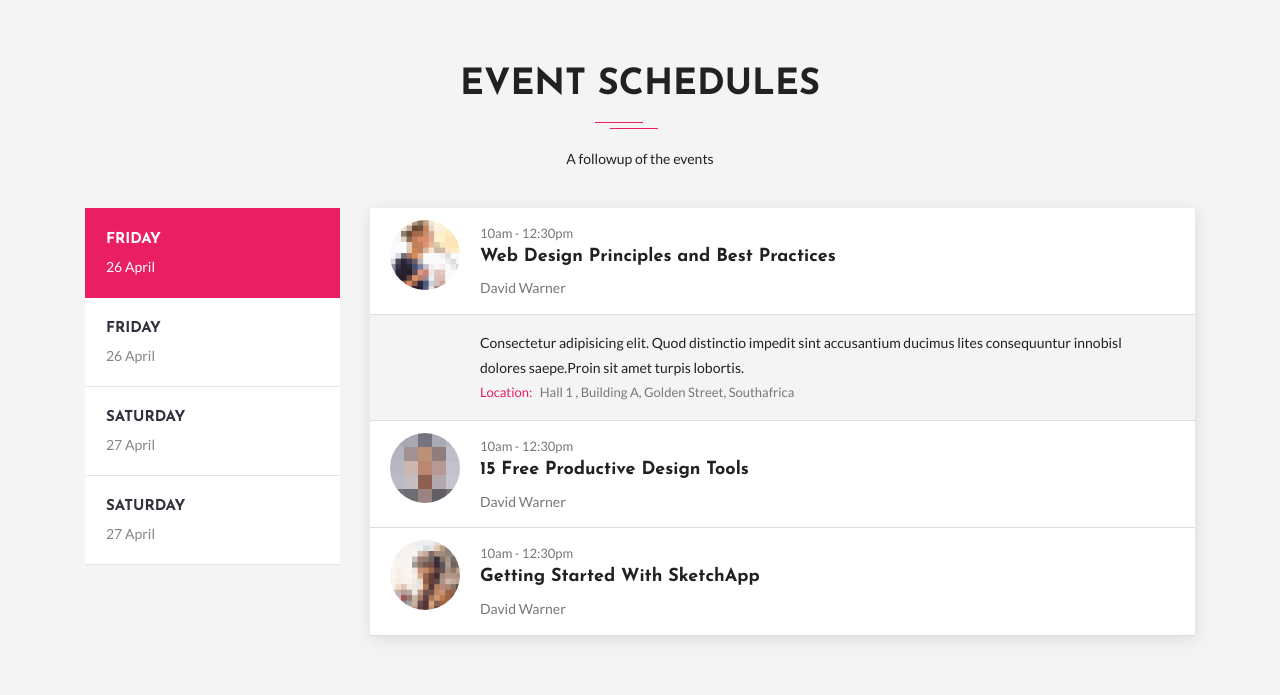
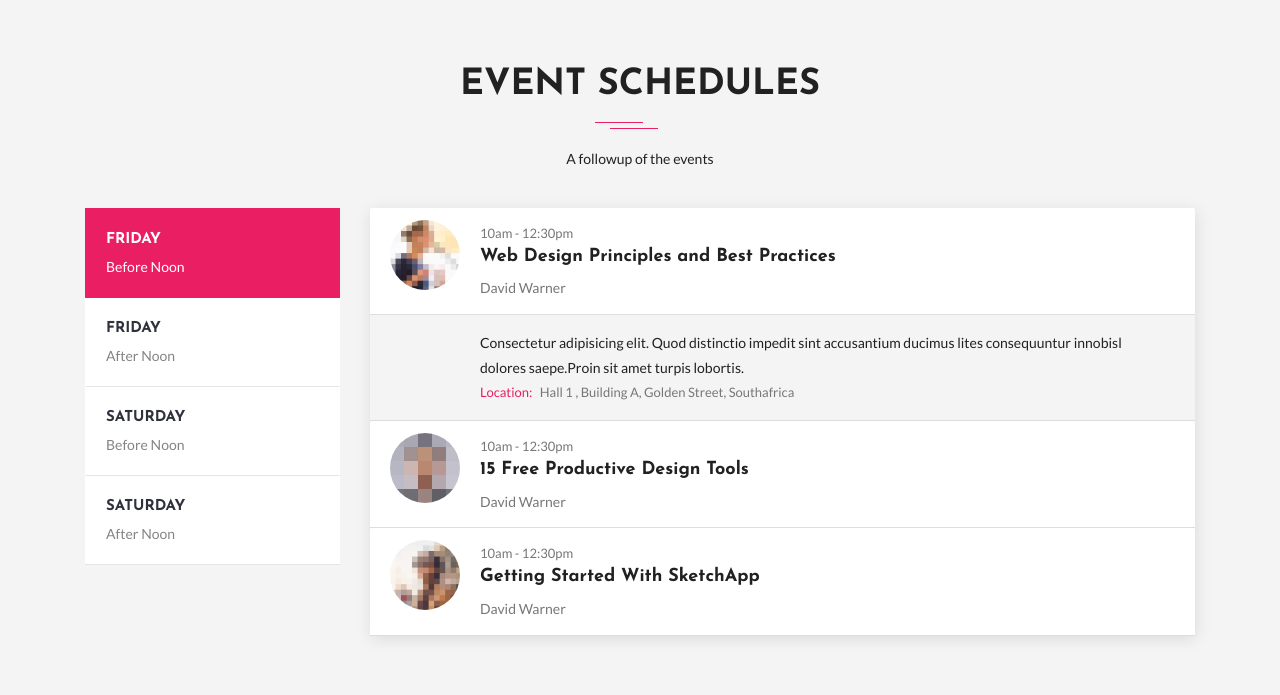
Before and after one commit to ayushnagar123/jiit-seminar-19, a PHP site: page / in a window 1280 px wide. Shown: the part 2728-3423 px from the top of the page. Run offline with PHP 8.4, Linux system fonts and the light colour scheme; some libraries are stand-ins or nearby versions; some web fonts are replaced.

Commit message:
Update index.php

```diff
--- a/index.php
+++ b/index.php
@@ -332,7 +332,7 @@
                   <a class="nav-link active" id="monday-tab" data-toggle="tab" href="#monday" role="tab" aria-controls="monday" aria-expanded="true">
                     <div class="item-text">
                       <h4>Friday</h4>
-                      <h5>26 April</h5>
+                      <h5>Before Noon</h5>
                     </div>
                   </a>
                 </li>
@@ -340,7 +340,7 @@
                   <a class="nav-link" id="tuesday-tab" data-toggle="tab" href="#tuesday" role="tab" aria-controls="tuesday">
                     <div class="item-text">
                       <h4>Friday</h4>
-                      <h5>26 April</h5>
+                      <h5>After Noon</h5>
                     </div>
                   </a>
                 </li>
@@ -348,7 +348,7 @@
                   <a class="nav-link" id="wednesday-tab" data-toggle="tab" href="#wednesday" role="tab" aria-controls="wednesday">
                     <div class="item-text">
                       <h4>Saturday</h4>
-                      <h5>27 April</h5>
+                      <h5>Before Noon</h5>
                     </div>
                   </a>
                 </li>
@@ -356,7 +356,7 @@
                   <a class="nav-link" id="thursday-tab" data-toggle="tab" href="#thursday" role="tab" aria-controls="thursday">
                     <div class="item-text">
                       <h4>Saturday</h4>
-                      <h5>27 April</h5>
+                      <h5>After Noon</h5>
                     </div>
                   </a>
                 </li>
```
